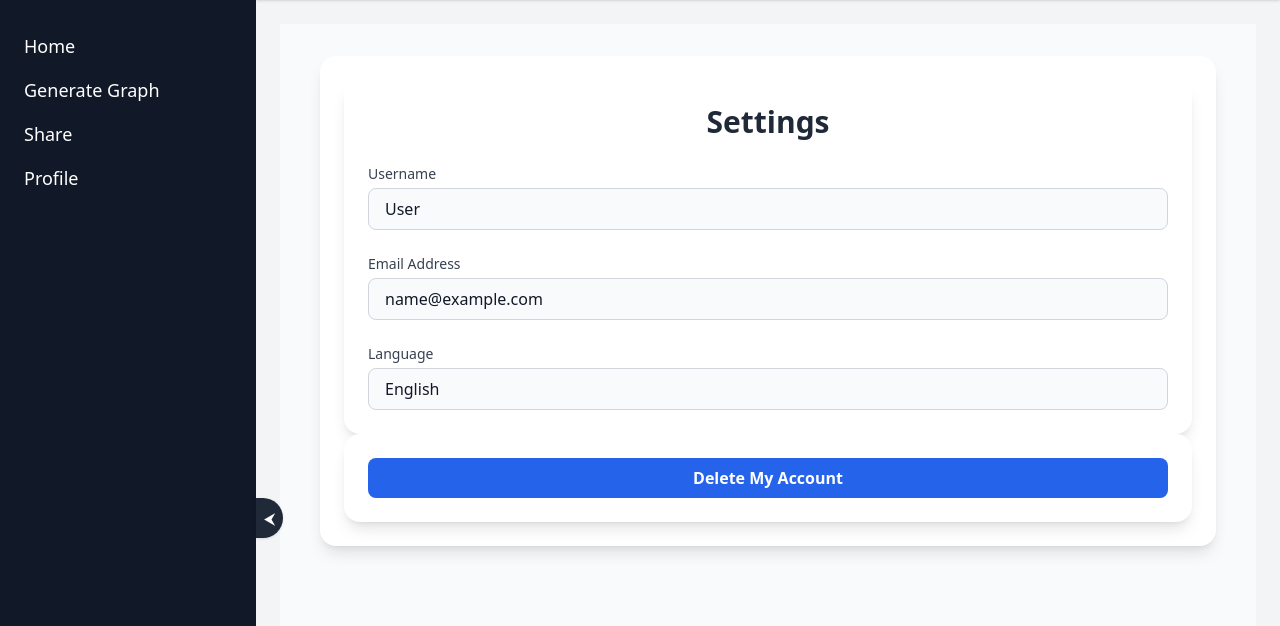
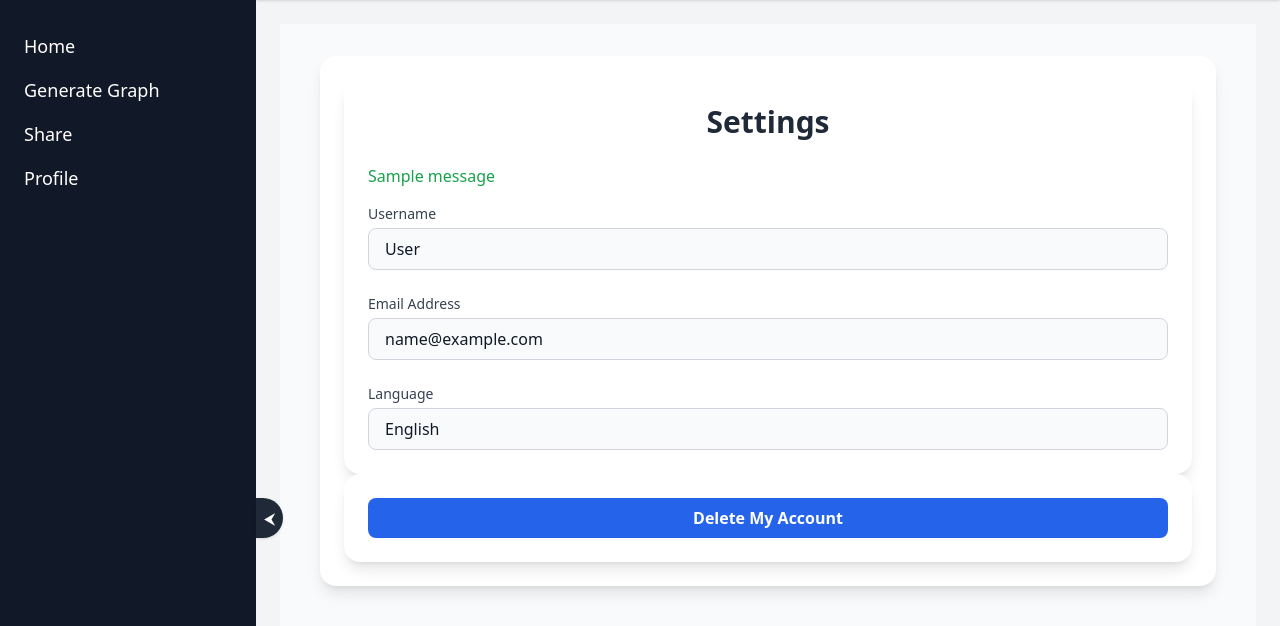
Before and after one commit to oMakaron/AgileWebDev88, a Flask app: page /settings in a window 1280 px wide. Shown: the part 56-682 px from the top of the page. Run offline with Flask 3, Linux system fonts and the light colour scheme; the visitor is signed in with stand-in values (Sample User, id 1); tables that the repository leaves empty hold one stand-in row (values such as "Sample post"); one stand-in notice (Sample message) is shown; style sheets or scripts are compiled from the project's sources; some libraries are stand-ins or nearby versions.

```diff
--- a/app/forms.py
+++ b/app/forms.py
@@ -1,5 +1,6 @@
 from flask_wtf import FlaskForm
 from flask_wtf.file import FileField, FileAllowed, FileRequired
+from wtforms.widgets import ColorInput
 from wtforms import (
     StringField, SelectField,
     SubmitField, PasswordField
@@ -47,7 +48,7 @@ class ChartForm(FlaskForm):
     title   = StringField('Title',           validators=[Optional()])
     x_label = StringField('X Axis Label',   validators=[Optional()])
     y_label = StringField('Y Axis Label',   validators=[Optional()])
-    color   = StringField('Color',           validators=[Optional()])
+    color   = StringField('Color', widget=ColorInput(), default="#0000ff", validators=[Optional()])
     figsize = StringField('Figure Size (e.g. 10x6)', validators=[Optional()])
     grid    = SelectField(
         'Show Grid',
--- a/app/routes.py
+++ b/app/routes.py
@@ -10,7 +10,7 @@ from flask import (
 from werkzeug.security import check_password_hash
 from matplotlib.pyplot import close
 from app.extensions import db
-from app.models import User
+from app.models import User, Chart
 from app.models.friend import Friend
 from app.models.notification import Notification
 from app.forms import SignupForm, LoginForm, UploadForm, ChartForm, AddFriendForm
@@ -95,6 +95,7 @@ def logout():
     return redirect(url_for('routes.login'))
 
 
+
 # ---------------------------------------------------------------------------------------------------------------------
 # Main Pages
 
@@ -149,6 +150,24 @@ def edit_profile():
 def settings():
     user = db.session.get(User, session['user_id'])
     return render_template('settings.html', user=user)
+
+@bp.route('/delete-account', methods=['POST'])
+@login_required
+def delete_account():
+    user_id = session['user_id']
+    charts = Chart.query.filter_by(owner_id=user_id).all()
+
+    if charts:
+        flash("Please delete all your charts before deleting your account.", "error")
+        return redirect(url_for('routes.settings'))
+
+    user = User.query.get(user_id)
+    db.session.delete(user)
+    db.session.commit()
+    session.clear()
+
+    flash("Your account has been deleted.", "success")
+    return redirect(url_for('routes.index'))
 
 
 @bp.route('/friends')
--- a/app/templates/settings.html
+++ b/app/templates/settings.html
@@ -6,7 +6,17 @@
     <div class="max-w-4xl mx-auto bg-white rounded-2xl shadow-lg p-6">
         <div class="bg-white rounded-2xl shadow-lg p-6">
         <h1 class="text-3xl font-bold text-gray-800 mb-6 text-center">Settings</h1>
-
+        {% with messages = get_flashed_messages(with_categories=true) %}
+        {% if messages %}
+            <ul class="mb-4">
+            {% for category, message in messages %}
+                <li class="text-{{ 'red-600' if category == 'error' else 'green-600' }}">
+                {{ message }}
+                </li>
+            {% endfor %}
+            </ul>
+        {% endif %}
+        {% endwith %}
         <div class="space-y-6">
             <div>
                 <label class="block text-sm font-medium text-gray-700">Username</label>
```
